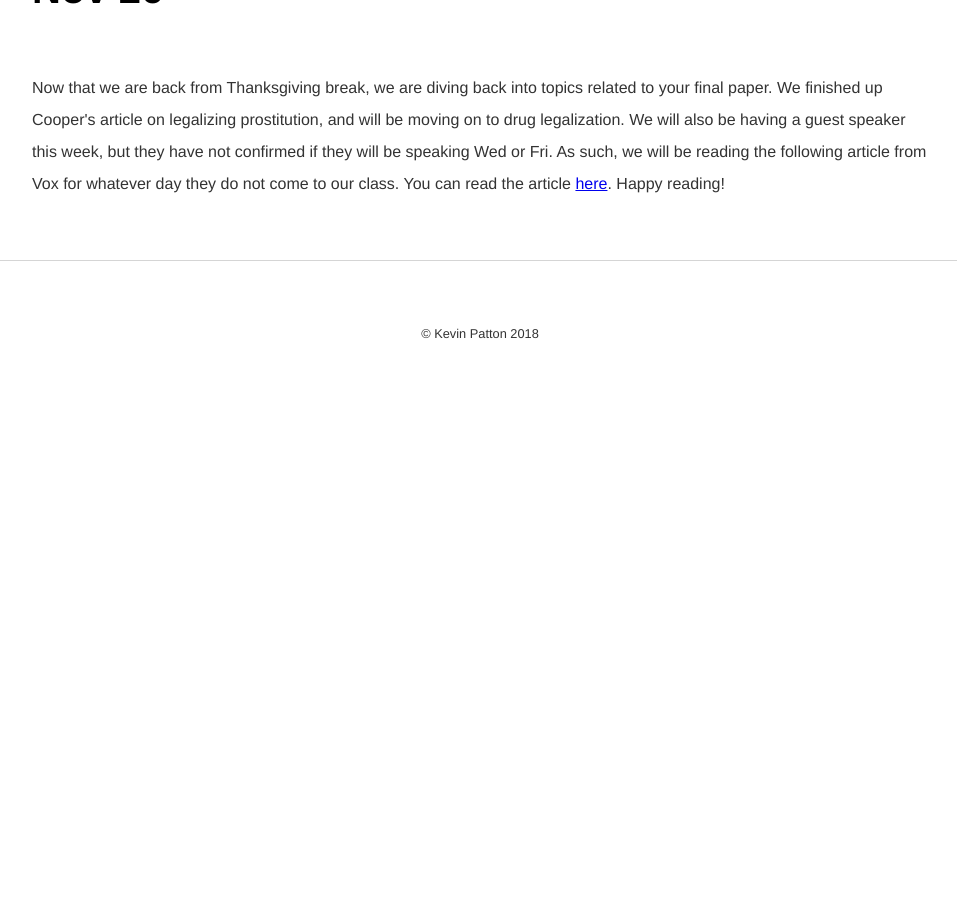
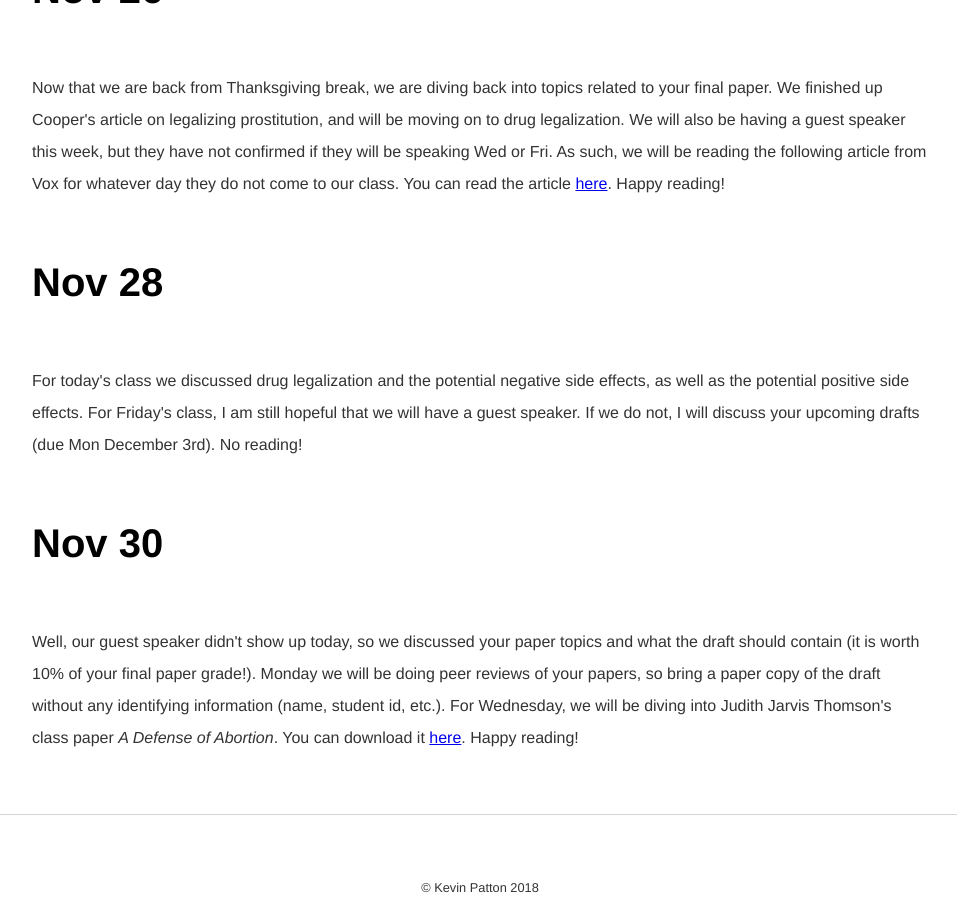
Before and after one commit to kevinjpatton/kevinjpatton.github.io, a Jekyll site: the page built from teaching/phil1020/index.html, in a window 1280 px wide and 900 px high, scrolled down 7900 px. Shown: the whole window, without its empty margins (160-1117 px from the left). Built offline with Jekyll 4.4.1, drawn with Linux system fonts in a browser that asks for light colours; Markdown is read by kramdown in place of the engine named in the settings; before the commit the page ends 8307 px from its top, so only the background shows below that.

Commit message:
Update index.html

```diff
--- a/teaching/phil1020/index.html
+++ b/teaching/phil1020/index.html
@@ -65,3 +65,7 @@ target="_blank">here</a>.  Happy reading / listening!</p>
 <p>The final portion of this class is when you to begin thinking about and writing your term papers.  I have created a handout about the paper, which you can download <a href=/teaching/phil1020/Final_Paper.pdf	target="_blank">here</a>.  Additionally, the way that I will be grading your papers is explained <a href=/teaching/phil1020/Phil_Paper_Rubric.pdf	target="_blank">here</a>.  Finally, a sample paper with some tips can be downloaded <a href=/teaching/phil1020/Sample_Philosophy_Paper.png	target="_blank">here</a> (this one is an image file - sorry!).  For Monday, please sections I and II from the following article by Belinda Cooper on feminism and prostitution.  You can download it <a href=/teaching/phil1020/ProstitutionFeministAnalysis.pdf	target="_blank">here</a>.  Happy reading!</p>
 <h1>Nov 26</h1>
 <p>Now that we are back from Thanksgiving break, we are diving back into topics related to your final paper.  We finished up Cooper's article on legalizing prostitution, and will be moving on to drug legalization.  We will also be having a guest speaker this week, but they have not confirmed if they will be speaking Wed or Fri.  As such, we will be reading the following article from Vox for whatever day they do not come to our class.  You can read the article <a href=https://www.vox.com/policy-and-politics/2017/4/20/15328384/opioid-epidemic-drug-legalization	target="_blank">here</a>.  Happy reading!</p>
+<h1>Nov 28</h1>
+<p>For today's class we discussed drug legalization and the potential negative side effects, as well as the potential positive side effects.  For Friday's class, I am still hopeful that we will have a guest speaker.  If we do not, I will discuss your upcoming drafts (due Mon December 3rd).  No reading!</p>
+<h1>Nov 30</h1>
+<p>Well, our guest speaker didn't show up today, so we discussed your paper topics and what the draft should contain (it is worth 10% of your final paper grade!).  Monday we will be doing peer reviews of your papers, so bring a paper copy of the draft without any identifying information (name, student id, etc.). For Wednesday, we will be diving into Judith Jarvis Thomson's class paper <i>A Defense of Abortion</i>.  You can download it <a href=Thomson_abortion.pdf	target="_blank">here</a>.  Happy reading!</p>
```
